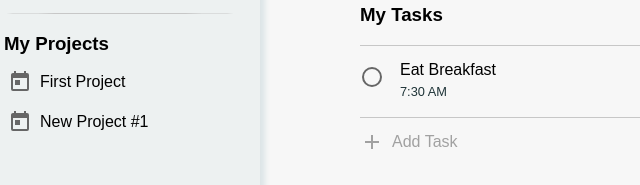
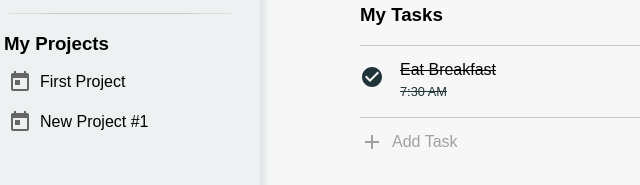
Before and after one commit to cha-law/todo-list, a website built with webpack: page src/index.html in a window 1280 px wide. Both pictures are taken after a click on the button 392 px from the left and 246 px from the top of the page. Shown: the part 167-352 px from the top of the page, 20-660 px from the left. Built offline with nearby package versions, Linux system fonts and the light colour scheme.

Commit message:
Added task toggling, need to make tasks load with previous data (checked/not checked)

```diff
--- a/src/index.js
+++ b/src/index.js
@@ -3,6 +3,7 @@ import "./styles.css";
 // SVGs
 
 import circleoutline from "./assets/svgs/circle-outline.svg";
+import checkcircle from "./assets/svgs/check-circle.svg";
 import trashcan from "./assets/svgs/trash-can.svg";
 import rename from "./assets/svgs/rename.svg";
 import plus from "./assets/svgs/plus2.svg";
@@ -16,16 +17,6 @@ function TodoController() {
             this.time = time;
             this.priority = priority;
             this.checked = false;
-        };
-
-        check(checked) {
-            if (checked === false) {
-                checked = true;
-                // logic to change task on screen
-            } else {
-                checked = false;
-                // logic to change task on screen
-            };
         };
     };
 
@@ -82,13 +73,8 @@ function TodoController() {
 function ScreenController() {
     let activePage = 0;
 
-    function addButtonEventListeners() {
-        const addTask = document.querySelector(".add-task");
-        addTask.addEventListener("click", openAddTaskDialog);
-    };
-
     function openAddTaskDialog() {
-
+        console.log("hello")
     };
 
     function refreshPage() {
@@ -145,6 +131,7 @@ function ScreenController() {
         let addTaskButton = document.createElement("div");
         addTaskButton.classList.toggle("task");
         addTaskButton.classList.toggle("add-task");
+        addTaskButton.addEventListener("click", openAddTaskDialog);
 
         let plusImg = document.createElement("img");
         plusImg.src = plus;
@@ -178,6 +165,7 @@ function ScreenController() {
         let toggleButton = document.createElement("button");
         let toggleButtonImg = document.createElement("img");
         toggleButton.classList.toggle("toggle");
+        toggleButton.addEventListener("click", toggleTask);
         toggleButtonImg.src = circleoutline;
         toggleButton.appendChild(toggleButtonImg);
         leftDiv.appendChild(toggleButton);
@@ -186,6 +174,7 @@ function ScreenController() {
         let infoDiv = document.createElement("div");
         infoDiv.classList.toggle("task-info");
         let titleText = document.createElement("p");
+        titleText.classList.toggle("title");
         titleText.textContent = taskObject.title;
         let timeText = document.createElement("p");
         timeText.classList.toggle("time");
@@ -214,10 +203,34 @@ function ScreenController() {
         // Finally, add the task div to the webpage
         const content = document.querySelector(".content-page");
         content.appendChild(taskDiv);
-
     };
 
-    return { addButtonEventListeners, refreshPage, removeContents, addTaskToScreen };
+    function toggleTask(event) {
+        const button = event.target;
+        const taskDiv = button.parentElement.parentElement.parentElement;
+        taskDiv.classList.toggle("crossed");
+
+        if (taskDiv.classList.contains("crossed")) {
+            button.src = checkcircle;
+        } else {
+            button.src = circleoutline;
+        };
+
+        // Change in local storage
+        const key = JSON.parse(localStorage[activePage]);
+        for (let task in key) {
+            if (key[task].title === taskDiv.querySelector(".left > .task-info > .title").textContent) {
+                if (key[task].checked === false) {
+                    key[task].checked = true;
+                } else {
+                    key[task].checked = false;
+                };
+                localStorage[activePage] = JSON.stringify(key);
+            };
+        };
+    };
+
+    return { refreshPage, removeContents, addTaskToScreen };
 };
 
 // Add the today screen
--- a/src/styles.css
+++ b/src/styles.css
@@ -182,3 +182,7 @@ img {
     padding-left: 4px;
     transition: 0.5s;
 }
+
+.crossed p {
+    text-decoration: line-through;
+}
```
